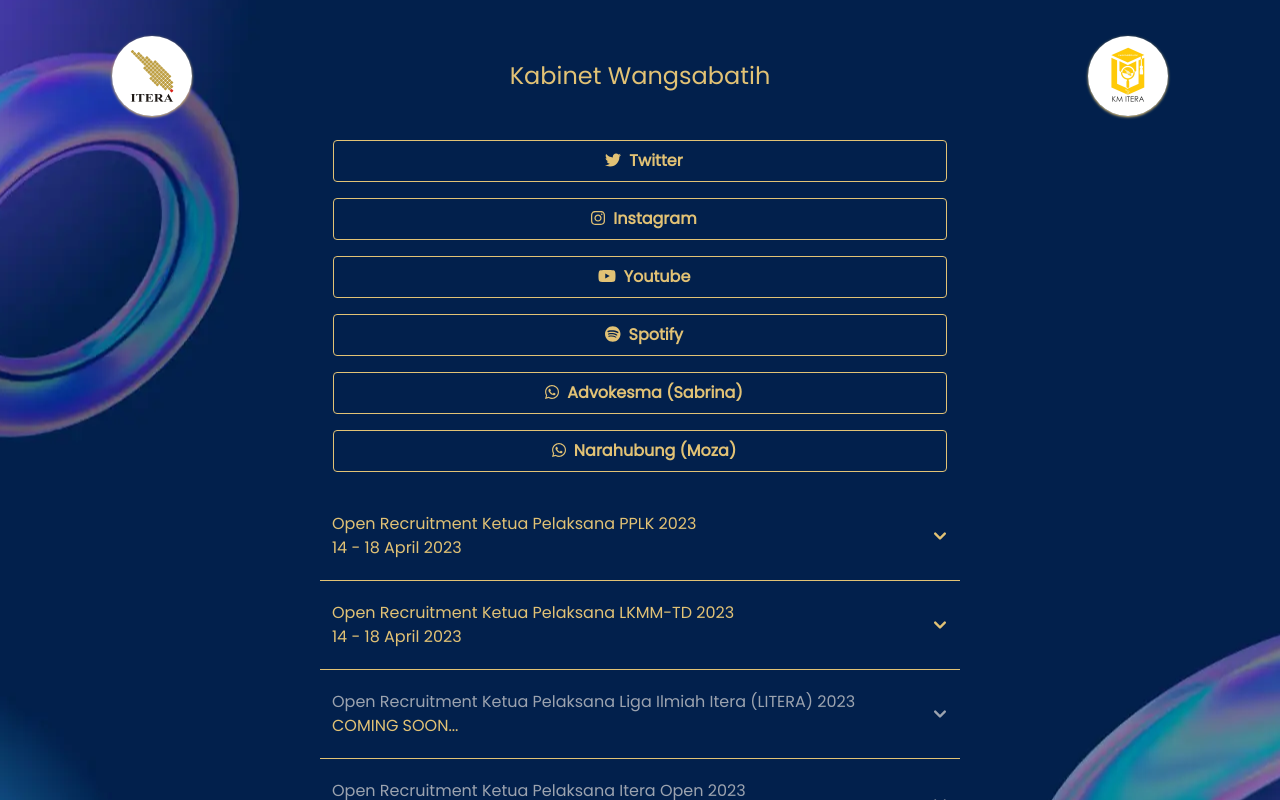
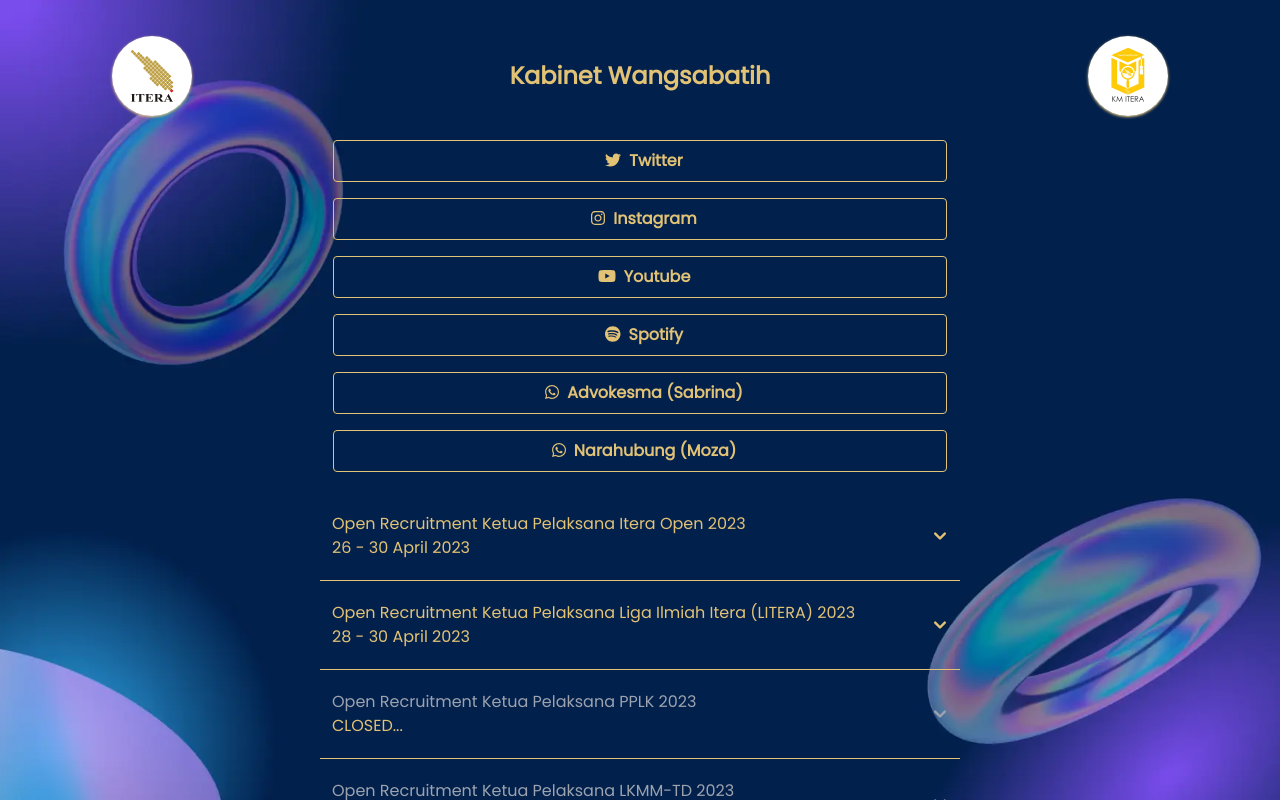
Before and after one commit to KM-ITERA/km-itera.github.io, a React (Create React App) app: page / in a window 1280 px wide. Shown: the top 800 px of the page. Built offline with nearby package versions, Linux system fonts and the light colour scheme.

Commit message:
Update Itera Open + Litera

```diff
--- a/src/App.css
+++ b/src/App.css
@@ -39,16 +39,15 @@
   }
 }
 
-body{
+#container{
   font-family: 'Poppins', 'open sans' !important;
   background-image: url(../src/img/BluePurpbknd.webp);
-  background-position: 50% 50%;
+  background-position: 100% 100%;
 }
 
 @media screen and (max-width: 600px) {
-  body {
+  #container {
     background-image: url(../src/img/BluePurpMobile.webp) !important;
     background-color: rgba(0, 0, 0, 0.3);
-    background-position: 0% 0%;
     }
 }
--- a/src/App.js
+++ b/src/App.js
@@ -16,15 +16,15 @@
 
 export default function App() {
     return (
-    <div className="App flex items-center flex-col my-5">
+    <div className="App flex items-center flex-col py-5 bg-slate-800 bg-no-repeat bg-fixed bg-cover" id='container'>
 
         <div className="w-full relative flex justify-between px-10 min-[800px]:px-28 items-center py-4">
             <a href="http://itera.ac.id " target="_blank" rel="noreferrer">
-                <img src={logoITERA} className="w-12 min-[800px]:w-20 rounded-full shadow shadow-goldish hover:animate-pulse" alt='logoITERA'/>
+                <img src={logoITERA} className="w-12 min-[800px]:w-20 rounded-full shadow shadow-goldish hover:animate-pulse" alt='logoITERA' draggable="false"/>
             </a>
-            <p className="text-goldish text-lg min-[800px]:text-2xl text-center">Kabinet Wangsabatih</p>
+            <p className="text-goldish text-lg min-[800px]:text-2xl text-center font-bold">Kabinet Wangsabatih</p>
             <a href="http://km.itera.ac.id" target="_blank" rel="noreferrer">
-                <img src={logoKM} className="w-12 min-[800px]:w-20 rounded-full shadow shadow-goldish hover:animate-pulse" alt='logoKM'/>
+                <img src={logoKM} className="w-12 min-[800px]:w-20 rounded-full shadow shadow-goldish hover:animate-pulse" alt='logoKM' draggable="false"/>
             </a>
         </div>
 
@@ -85,7 +85,7 @@
             <h2 id="accordion-flush-heading-1">
                 <button type="button" className="flex items-center justify-between w-full py-5 font-medium text-left text-goldish border-b border-goldish" data-accordion-target="#accordion-flush-body-1" aria-expanded="false" aria-controls="accordion-flush-body-1">
                     <span className="px-3">
-                        Open Recruitment Ketua Pelaksana PPLK 2023 <p className="text-goldish">14 - 18 April 2023</p>
+                        Open Recruitment Ketua Pelaksana Itera Open 2023 <p className="text-goldish">26 - 30 April 2023</p>
                     </span>
                     <svg data-accordion-icon className="w-6 h-6 shrink-0 mx-2" fill="currentColor" viewBox="0 0 20 20" xmlns="http://www.w3.org/2000/svg"><path fill-rule="evenodd" d="M5.293 7.293a1 1 0 011.414 0L10 10.586l3.293-3.293a1 1 0 111.414 1.414l-4 4a1 1 0 01-1.414 0l-4-4a1 1 0 010-1.414z" clip-rule="evenodd"></path></svg>
                 </button>
@@ -93,21 +93,28 @@
             <div id="accordion-flush-body-1" className="hidden" aria-labelledby="accordion-flush-heading-1">
                 <div className="py-5 border-b border-goldish text-start">
                     <p className="mb-2 text-gray-300 selection:bg-goldish selection:text-gray-900 max-sm:text-sm">
-                    PPLK atau Program Pengenalan Lingkungan Kampus adalah program yang dilaksanakan untuk para mahasiswa baru yang merupakan wadah pengenalan awal bagi mahasiswa baru terhadap berbagai aspek kehidupan di perguruan tinggi meliputi sarana dan prasarana, fasilitas kampus, teman baru, dan sebagainya.
+                    ITERA OPEN merupakan pesta olahraga yang diselenggarakan oleh Institut Teknologi
+                    Sumatera, dengan menargetkan mahasiswa dan mahasiswi dari perguruan tinggi yang ada di
+                    wilayah lampung dan sumatera, untuk turut serta berpartisipasi di dalam kompetisi.
+                    Kegiatan hadir sebagai salah satu upaya memperkenalkan kampus Institut Teknologi Sumatera sebagai
+                    kampus muda yang mendukung penuh keolahragaan.
                     </p>
                     <p className="mb-2 text-gray-300 selection:bg-goldish selection:text-gray-900 max-sm:text-sm">
-                    Dengan ini, PPLK ITERA bertujuan sebagai penentu arah gerak perkembangan karakter bagi setiap mahasiswa baru dan sebagai tempat mahasiswa baru untuk dapat mengenali potensi diri, memberikan motivasi dan semangat, serta menanamkan perilaku positif kepada mahasiswa baru.
+                    Dengan ini, ITERA OPEN diharapkan dapat menjadi momentum dalam menjalin tali
+                    silaturahmi serta ajang kompetisi antarkampus, yang diharapkan dapat membawa nama baik
+                    dan citra kampus masing-masing dengan menjunjung tinggi nilai sportifitas dan
+                    profesionalitas selama berkompetisi.
                     </p>
                     <p className="mb-2 text-gray-300 selection:bg-goldish selection:text-gray-900 max-sm:text-sm">
                         Lakukan pendaftaran pada link berikut
                     </p>
                     <span className="text-gray-300 flex flex-row items-center">
-                        <a href="https://bit.ly/OpenRecruitmentKetuaPelaksanaPPLK2023" className="text-blue-600 dark:text-blue-500 hover:underline w-3/12 mx-1">
+                        <a href="https://bit.ly/pendaftaranketuplakITERAOPEN2023" target='_blank' rel='noreferrer' className="text-blue-600 dark:text-blue-500 hover:underline w-3/12 mx-1">
                             <button className="w-full max-sm:text-sm bg-transparent hover:bg-goldish text-goldish font-semibold hover:text-slate-900 mt-2 py-2 px-4 max-sm:px-1 border border-goldish hover:border-transparent rounded">
                                 Daftar
                             </button>
                         </a>
-                        <a href="https://bit.ly/SyaratdanKetentuanKetuaPelaksanaPPLK2023" className="text-blue-600 dark:text-blue-500 hover:underline w-3/12 mx-1">
+                        <a href="https://bit.ly/SyaratdanKetentuanCalonKetuaPelaksanaITERAOPEN2023" target='_blank' rel='noreferrer' className="text-blue-600 dark:text-blue-500 hover:underline w-3/12 mx-1">
                             <button className="w-full max-sm:text-sm bg-transparent hover:bg-goldish text-goldish font-semibold hover:text-slate-900 mt-2 py-2 px-4 max-sm:px-1 border border-goldish hover:border-transparent rounded">
                                 Syarat
                             </button>
@@ -119,7 +126,7 @@
             <h2 id="accordion-flush-heading-2">
                 <button type="button" className="flex items-center justify-between w-full py-5 font-medium text-left text-goldish border-b border-goldish" data-inactive-classes="text-gray-600" data-accordion-target="#accordion-flush-body-2" aria-expanded="false" aria-controls="accordion-flush-body-2">
                     <span className="px-3">
-                        Open Recruitment Ketua Pelaksana LKMM-TD 2023 <p className="text-goldish">14 - 18 April 2023</p>
+                        Open Recruitment Ketua Pelaksana Liga Ilmiah Itera (LITERA) 2023 <p className="text-goldish">28 - 30 April 2023</p>
                     </span>
                     <svg data-accordion-icon className="w-6 h-6 shrink-0 mx-2" fill="currentColor" viewBox="0 0 20 20" xmlns="http://www.w3.org/2000/svg"><path fill-rule="evenodd" d="M5.293 7.293a1 1 0 011.414 0L10 10.586l3.293-3.293a1 1 0 111.414 1.414l-4 4a1 1 0 01-1.414 0l-4-4a1 1 0 010-1.414z" clip-rule="evenodd"></path></svg>
                 </button>
@@ -127,21 +134,28 @@
             <div id="accordion-flush-body-2" className="hidden" aria-labelledby="accordion-flush-heading-2">
                 <div className="py-5 border-b border-goldish text-start">
                     <p className="mb-2 text-gray-300 selection:bg-goldish selection:text-gray-900 max-sm:text-sm">
-                    LKMM-TD (Latihan Keterampilan Manajemen Mahasiswa Tingkat Dasar) merupakan suatu wadah bagi para mahasiswa untuk melatih pengetahuan akan manajemen suatu kegiatan dengan terstruktur dan sistematis. Didalamnya terdapat sebanyak 14 kegiatan dan materi yang akan diberikan bagi para peserta.
+                    LITERA atau Liga Ilmiah ITERA merupakan suatu ajang perlombaan ilmiah terbesar yang
+                    dilaksanakan oleh Kementerian Pendidikan, Riset, dan Teknologi Kabinet Wangsabatih KMITERA pada tahun ini. LITERA dilaksanakan sebagai kegiatan kompetisi keilmiahan di
+                    lingkungan kampus ITERA yang bertujuan dalam menumbuhkan rasa berpikir kritis serta
+                    jiwa kompetitif pada mahasiswa/i di ITERA dan yang diakhiri oleh acara puncak berupa
+                    Malam Apresiasi bagi seluruh peserta LITERA.
                     </p>
                     <p className="mb-2 text-gray-300 selection:bg-goldish selection:text-gray-900 max-sm:text-sm">
-                    Setiap materi pula akan dibimbing oleh seorang pemandu yang telah mengalami proses pelatihan terlebih dahulu dan juga oleh seorang penceramah baik dari mahasiswa ITERA, dosen ITERA ataupun tamu undangan dari luar kampus. Setiap peserta yang telah lulus LKMM-TD akan menerima sertifikat kelulusan dan dapat lanjut mengikuti LKMM-TM (Tingkat Menengah).
+                    LITERA tidak hanya bertujuan untuk menjadi tempat para mahasiswa/i ITERA dalam
+                    meningkatkan kemampuan kognitif namun juga dapat menjadi tempat silaturahmi serta
+                    mengembangkan menjalin rasa kekeluargaan bagi mahasiswa/i dari berbagai program studi di
+                    ITERA.
                     </p>
                     <p className="mb-2 text-gray-300 selection:bg-goldish selection:text-gray-900 max-sm:text-sm">
                         Lakukan pendaftaran pada link berikut
                     </p>
                     <span className="text-gray-300 flex flex-row items-center">
-                        <a href="https://bit.ly/PendaftaranCalonKetuaPelaksanaLKMMTD3Itera2023" className="text-blue-600 dark:text-blue-500 hover:underline w-3/12 mx-1">
+                        <a href="https://docs.google.com/forms/d/e/1FAIpQLSdZUiocZti98PYrYZ3dqNeCHGY9ch8nWAxco4PlGCt7KJGkw/formResponse" target='_blank' rel='noreferrer' className="text-blue-600 dark:text-blue-500 hover:underline w-3/12 mx-1">
                             <button className="w-full max-sm:text-sm bg-transparent hover:bg-goldish text-goldish font-semibold hover:text-slate-900 mt-2 py-2 px-4 max-sm:px-1 border border-goldish hover:border-transparent rounded">
                                 Daftar
                             </button>
                         </a>
-                        <a href="https://bit.ly/SyaratKetentuanKetuaPelaksanaLKMMTD3Itera2023" className="text-blue-600 dark:text-blue-500 hover:underline w-3/12 mx-1">
+                        <a href="https://drive.google.com/drive/folders/1pEOCA_eEs6cmfIsxZkNQg8rT47QSS-wU" target='_blank' rel='noreferrer' className="text-blue-600 dark:text-blue-500 hover:underline w-3/12 mx-1">
                             <button className="w-full max-sm:text-sm bg-transparent hover:bg-goldish text-goldish font-semibold hover:text-slate-900 mt-2 py-2 px-4 max-sm:px-1 border border-goldish hover:border-transparent rounded">
                                 Syarat
                             </button>
@@ -153,7 +167,7 @@
             <h2 id="accordion-flush-heading-3">
                 <button type="button" className="flex items-center justify-between w-full py-5 font-medium text-left text-gray-400 border-b border-goldish" data-inactive-classes="text-gray-600" data-accordion-target="#accordion-flush-body-3" aria-expanded="false" aria-controls="accordion-flush-body-3">
                     <span className="px-3">
-                        Open Recruitment Ketua Pelaksana Liga Ilmiah Itera (LITERA) 2023 <p className="text-goldish">COMING SOON...</p>
+                        Open Recruitment Ketua Pelaksana PPLK 2023 <p className="text-goldish">CLOSED...</p>
                     </span>
                     <svg data-accordion-icon className="w-6 h-6 shrink-0 mx-2" fill="currentColor" viewBox="0 0 20 20" xmlns="http://www.w3.org/2000/svg"><path fill-rule="evenodd" d="M5.293 7.293a1 1 0 011.414 0L10 10.586l3.293-3.293a1 1 0 111.414 1.414l-4 4a1 1 0 01-1.414 0l-4-4a1 1 0 010-1.414z" clip-rule="evenodd"></path></svg>
                 </button>
@@ -184,7 +198,7 @@
             <h2 id="accordion-flush-heading-4">
                 <button type="button" className="flex items-center justify-between w-full py-5 font-medium text-left text-gray-400 border-b border-goldish" data-inactive-classes="text-gray-600" data-accordion-target="#accordion-flush-body-4" aria-expanded="false" aria-controls="accordion-flush-body-4">
                     <span className="px-3">
-                        Open Recruitment Ketua Pelaksana Itera Open 2023 <p className="text-goldish">COMING SOON...</p>
+                        Open Recruitment Ketua Pelaksana LKMM-TD 2023 <p className="text-goldish">CLOSED...</p>
                     </span>
                     <svg data-accordion-icon className="w-6 h-6 shrink-0 mx-2" fill="currentColor" viewBox="0 0 20 20" xmlns="http://www.w3.org/2000/svg"><path fill-rule="evenodd" d="M5.293 7.293a1 1 0 011.414 0L10 10.586l3.293-3.293a1 1 0 111.414 1.414l-4 4a1 1 0 01-1.414 0l-4-4a1 1 0 010-1.414z" clip-rule="evenodd"></path></svg>
                 </button>
```
